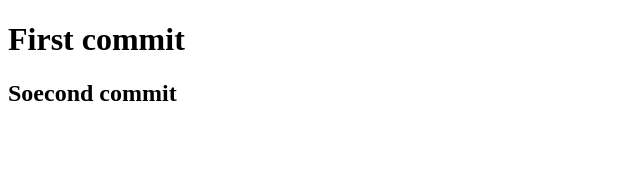
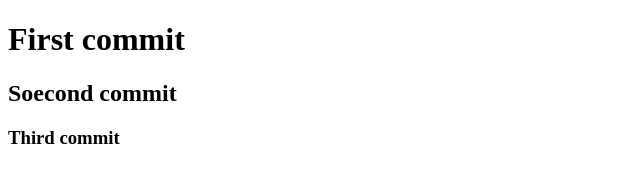
Before and after one commit to KostyaLamanov/Practics, a plain HTML site: page index.html in a window 1280 px wide. Shown: the whole page, without its empty margins (0-640 px from the left). Drawn offline with Linux system fonts and the light colour scheme.

Commit message:
Update index.html

```diff
--- a/index.html
+++ b/index.html
@@ -9,5 +9,6 @@
 <body>
 	<H1>First commit</H1>
 	<H2>Soecond commit</H2>
+	<H3>Third commit</H3>
 </body>
 </html>
```
